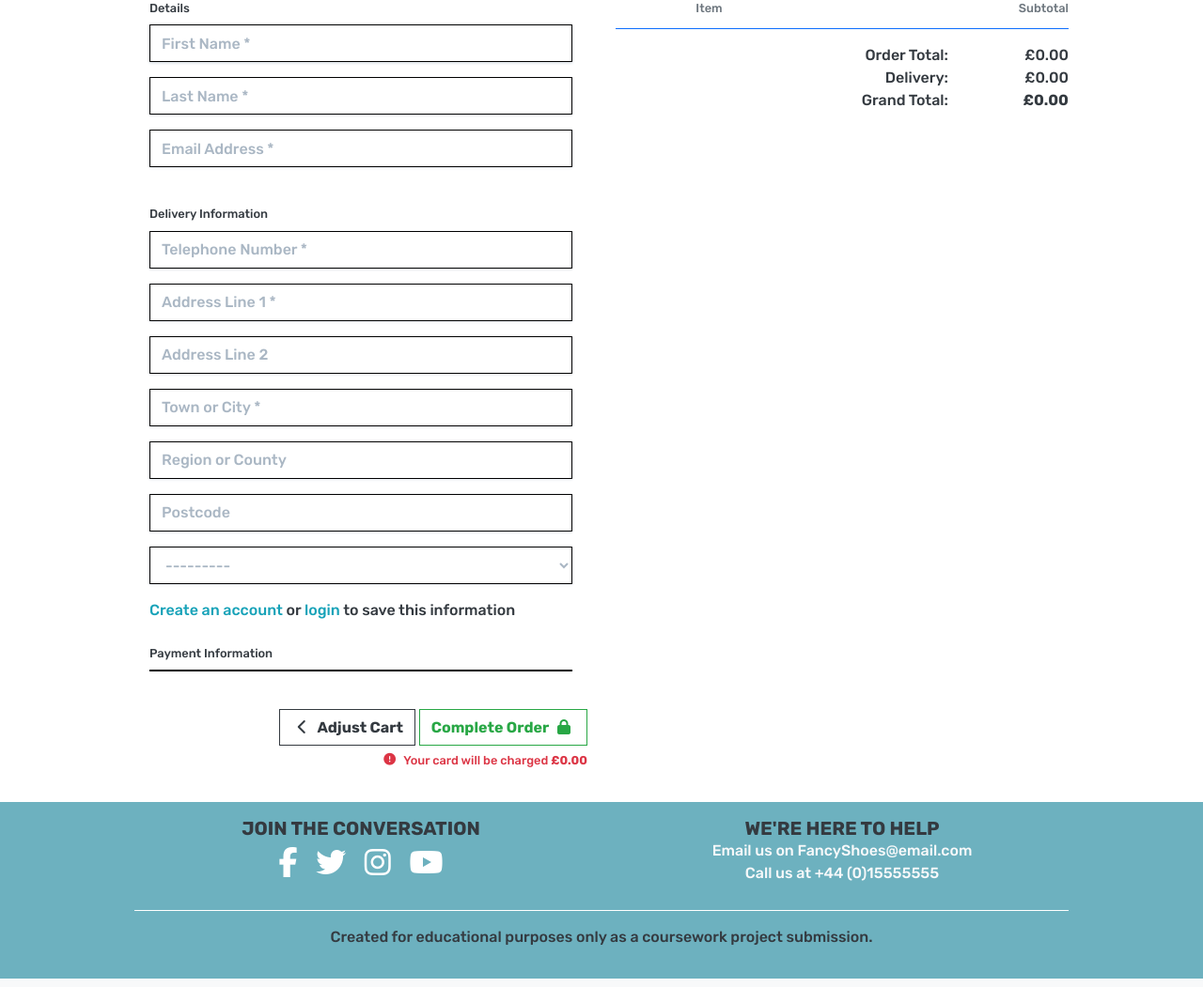
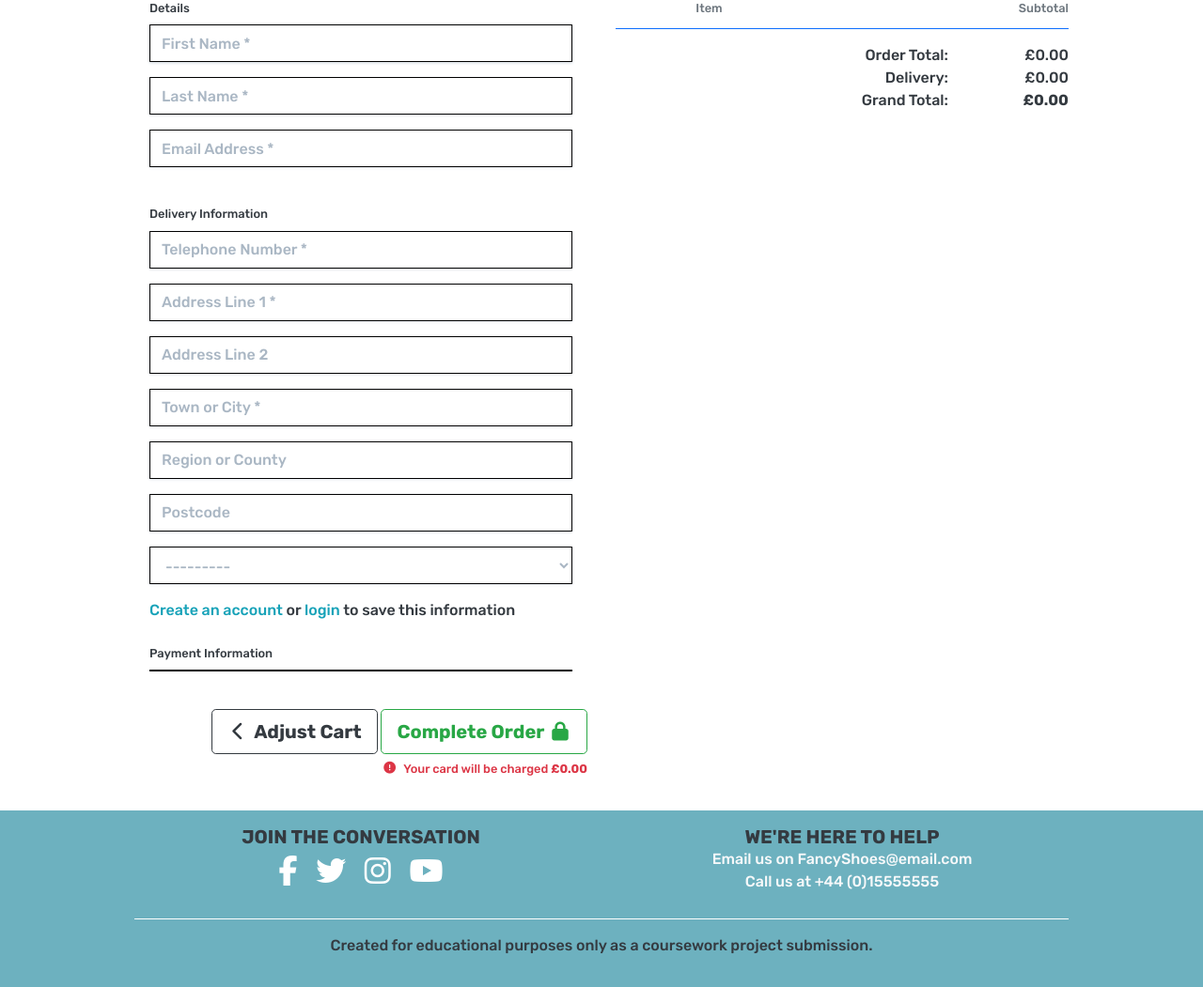
Before and after one commit to Puksrevolution/milestone-project-4, a Django app: template checkout/templates/checkout/checkout.html in a window 1280 px wide. Shown: the part 389-1440 px from the top of the page at 94% size. Run offline with Django 3.2, Linux system fonts and the light colour scheme; the template is opened without the code that fills it: values that come from a table or form of the project are taken from there, others are empty; parts of the project's set-up code (start-up, migrations or seed data) failed here and were passed over; some libraries are stand-ins or nearby versions.

Commit message:
Style: minor button style change

```diff
--- a/checkout/templates/checkout/checkout.html
+++ b/checkout/templates/checkout/checkout.html
@@ -146,7 +146,7 @@
                 <div class="submit-button text-right mt-4 mb-2">
 
                     <!-- Adjust Cart Button -->
-                    <a href="{% url 'view_cart' %}" class="btn btn-outline-dark rounded-0">
+                    <a href="{% url 'view_cart' %}" class="btn btn-outline-dark btn-lg">
                         <span class="icon">
                             <i class="fas fa-chevron-left"></i>
                         </span>
@@ -154,7 +154,7 @@
                     </a>
 
                     <!-- Confirm Order Button -->
-                    <button id="submit-button" class="btn btn-outline-success rounded-0">
+                    <button id="submit-button" class="btn btn-outline-success btn-lg">
                         <span class="font-weight-bold">Complete Order</span>
                         <span class="icon">
                             <i class="fas fa-lock"></i>
```
